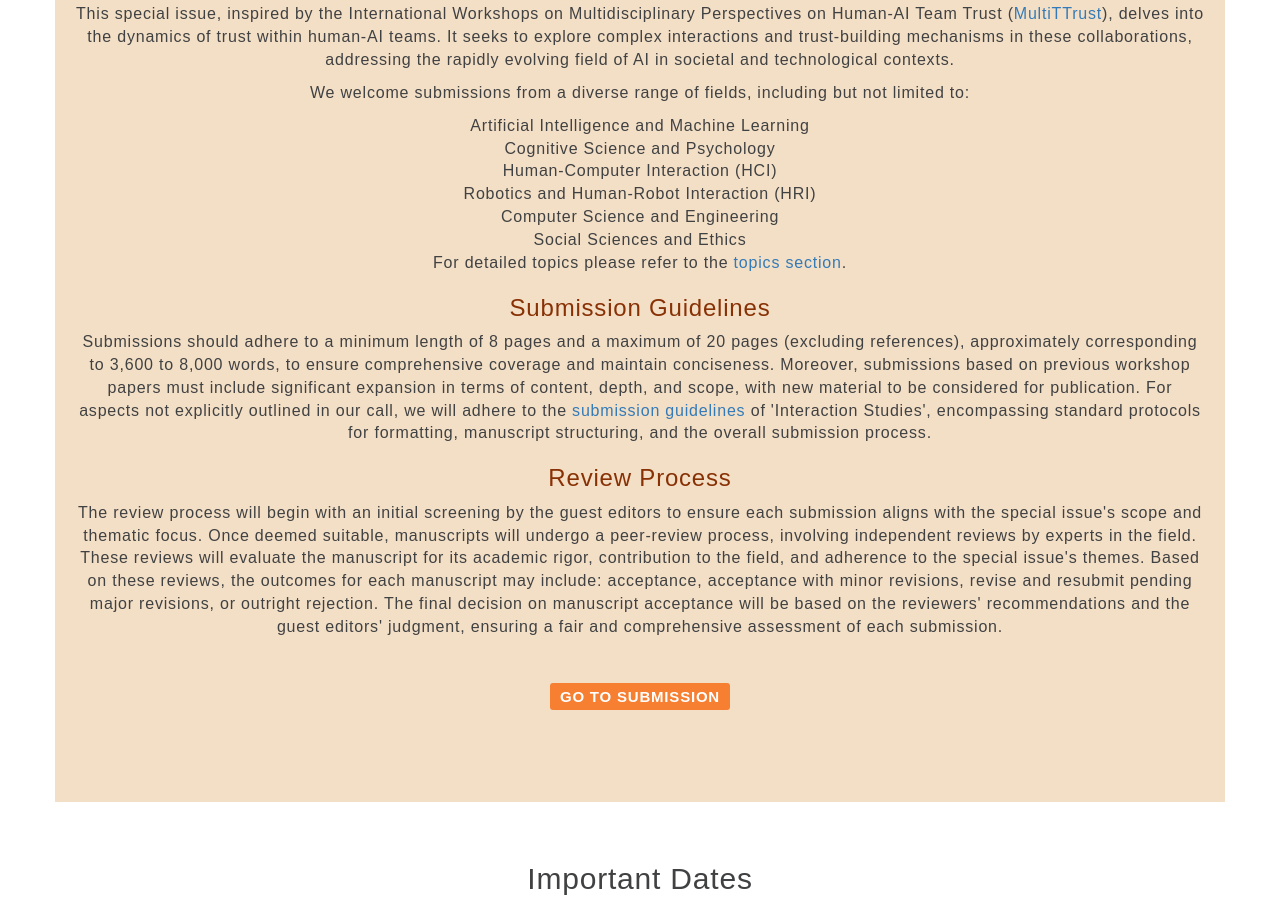
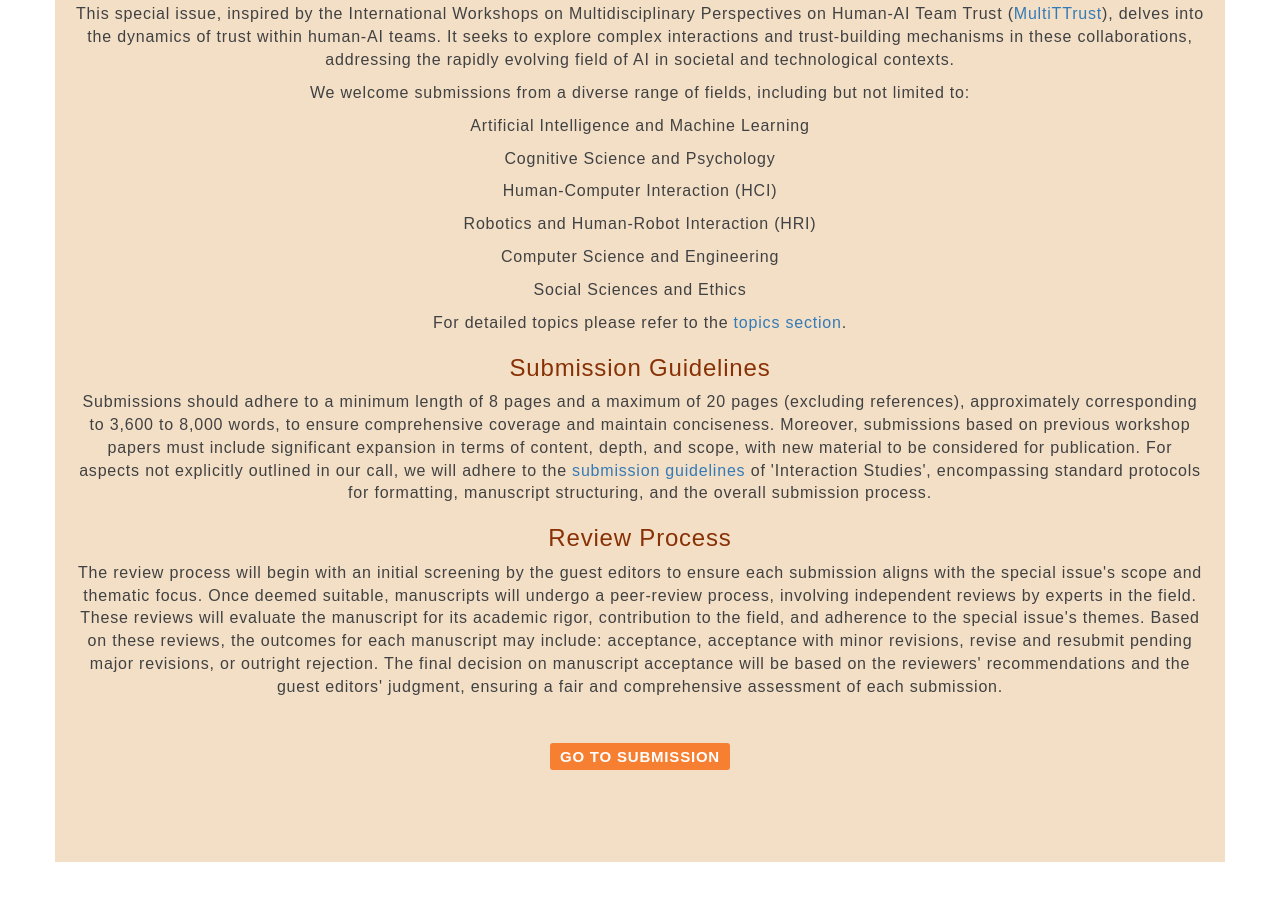
Before and after one commit to multittrust/SI1, a plain HTML site: page index.html in a window 1280 px wide. Shown: the part 796-1694 px from the top of the page. Drawn offline with Linux system fonts and the light colour scheme; a web font is replaced by a local one.

Commit message:
add enumerations

```diff
--- a/css/style.css
+++ b/css/style.css
@@ -301,6 +301,18 @@ ul.footer-menu li a:hover {
 .content-ct h3{
     color: rgb(136, 49, 5);
 }
+
+.content-ct ul li {
+
+    margin-bottom: 10px; /* Adds more space between list items for better readability */
+    transition: color 0.3s ease-in-out, transform 0.3s ease-in-out; /* Smooth transition for hover effects */
+}
+
+.content-ct ul li:hover {
+    color: #F67F32; /* A slightly lighter or different color on hover for a smooth visual feedback */
+    transform: translateX(10px); /* Slightly moves the list item to the right when hovered */
+}
+
 .contact {
     background-color: #3a3a3a;
     color: #fff;
```
